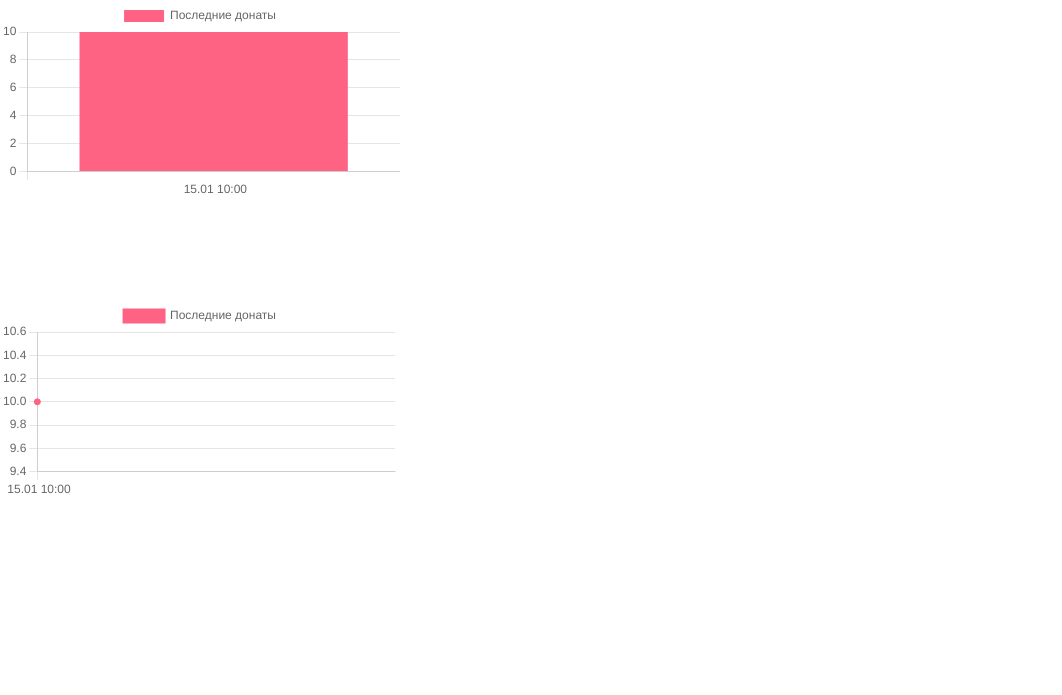
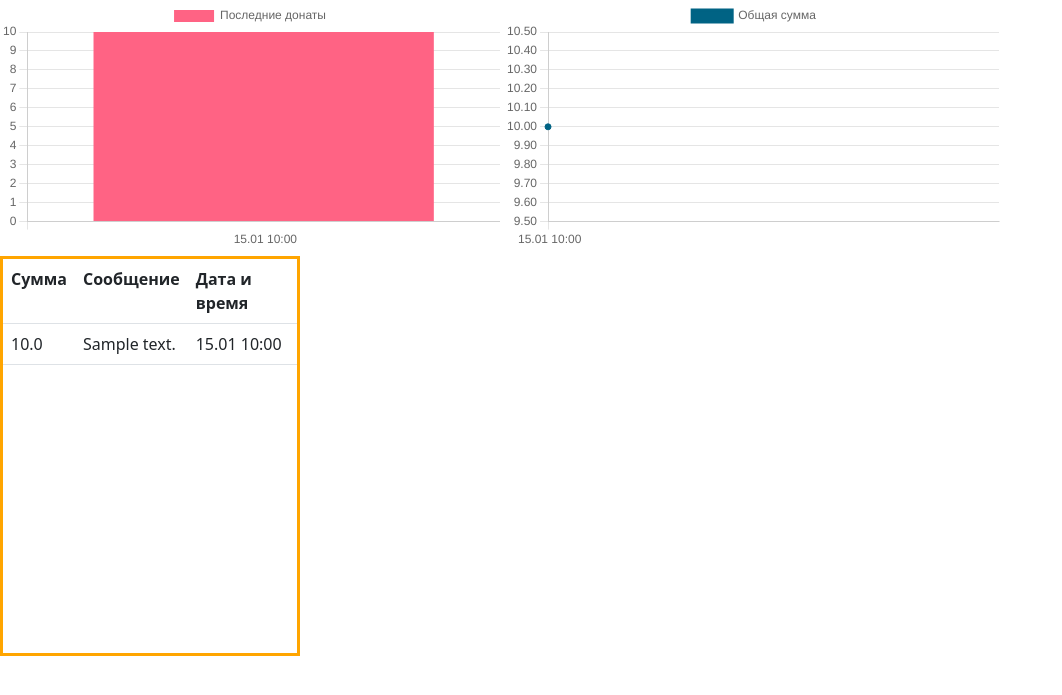
Before and after one commit to moipo/hackandchange2022, a Django app: page /streamer/analytics in a window 1280 px wide. Shown: the top 695 px of the page, without its empty margins (0-1062 px from the left). Run offline with Django 4.2, Linux system fonts and the light colour scheme; a user stored in the database is signed in; tables that the repository leaves empty hold one stand-in row (values such as "Sample post").

Commit message:
add table with all the streamer donations

```diff
--- a/hackandchange2022/donation_app/views.py
+++ b/hackandchange2022/donation_app/views.py
@@ -1,6 +1,6 @@
 from django.shortcuts import render
 from .models import *
-
+from functools import reduce
 
 
 class General:
@@ -14,21 +14,38 @@ class General:
     def streamer_analytics(request):
         user = request.user
         streamer =  Streamer.objects.filter(user = user)[0]
-        st_donations = streamer.donation_set.all()
+        all_st_donations = streamer.donation_set.all()
+
+
 
         data_last = []
         labels_last = []
-        for donation in st_donations:
+        for donation in all_st_donations:
             data_last.append(donation.price)
             labels_last.append(donation.date_created.strftime(" %d.%m %H:%M"))
 
+
+
         # data_last = [6,3,1,8,6,3]
         # labels_last = ["day1", "day2","day3","day4","day5","day6"]
+
+
+        #chart2(sum)
+        data_sum = []
+        for i in range(len(data_last)):
+            if i > 0: data_sum.append(data_last[i] + data_last[i-1])
+            else: data_sum.append(data_last[i] + 0)
+
+
+
+
+
         ctx = {
         "data_last":data_last,
         "labels_last":labels_last,
-        "data_sum":data_last,
+        "data_sum":data_sum,
         "labels_sum":labels_last,
+        "all_st_donations": all_st_donations
         }
         return render(request, "donation_app/streamer_analytics.html", ctx)
 
--- a/hackandchange2022/templates/donation_app/streamer_analytics.html
+++ b/hackandchange2022/templates/donation_app/streamer_analytics.html
@@ -10,6 +10,23 @@
   <canvas id="donations_sum" ></canvas>
 </div>
 
+
+<div class = "all_donations">
+  <table class = "table">
+    <tr>
+        <th>Сумма</th>
+        <th>Сообщение</th>
+        <th>Дата и время</th>
+    </tr>
+    {% for donation in all_st_donations %}
+    <tr>
+      <td>{{donation.price}}</td>
+      <td>{{donation.message}}</td>
+      <td>{{donation.date_created|date:"d.m"}} {{donation.date_created|time:"H:i"}}</td>
+    </tr>
+    {% endfor %}
+  </table>
+</div>
 
 <script>
 
@@ -42,9 +59,9 @@
   const data_sum = {
     labels: labels_sum,
     datasets: [{
-      label: 'Последние донаты',
-      backgroundColor: 'rgb(255, 99, 132)',
-      borderColor: 'rgb(255, 99, 132)',
+      label: 'Общая сумма',
+      backgroundColor: 'rgb(0, 99, 132)',
+      borderColor: 'rgb(0, 99, 132)',
       data:   {{data_sum|safe}}
     }]
   };
@@ -64,8 +81,16 @@
 
 <style>
 .medium_chart{
-  height : 300px;
-  width : 400px;
+  height : 250px;
+  width : 500px;
+  display: inline-block;
+}
+
+.all_donations{
+  width:300px;
+  height: 400px;
+  overflow:auto;
+  border:solid 3px orange;
 }
 </style>
 {% endblock %}
```
